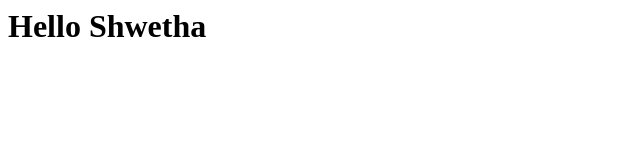
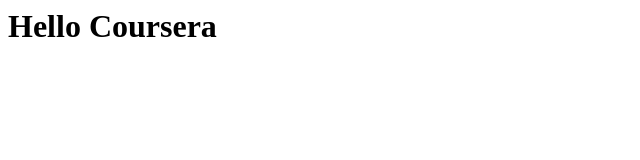
Before and after one commit to shwethaaaaa/coursera-angular, a plain HTML site: page index.html in a window 1280 px wide. Shown: the full height of the page, 0-640 px from the left. Drawn offline with Linux system fonts and the light colour scheme.

Commit message:
next version

```diff
--- a/index.html
+++ b/index.html
@@ -5,7 +5,7 @@
 </head>
 
 <body>
-    <h1>Hello Shwetha</h1>
+    <h1>Hello Coursera</h1>
 </body>
 
 </html>
```
